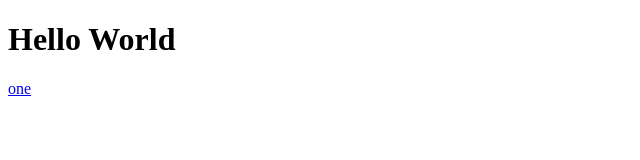
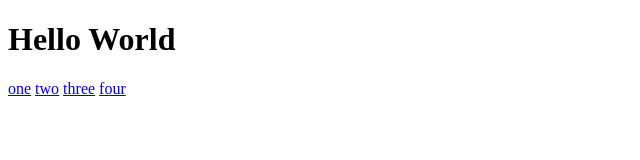
Before and after one commit to ashcash96/malevich, a plain HTML site: page index.html in a window 1280 px wide. Shown: the whole page, without its empty margins (0-640 px from the left). Drawn offline with Linux system fonts and the light colour scheme.

Commit message:
hello
hello

```diff
--- a/index.html
+++ b/index.html
@@ -8,6 +8,9 @@
     <h1>Hello World</h1>
       <p>
    <a href="one/index.html">one</a>
+          <a href="two/index.html">two</a>
+          <a href="three/index.html">three</a>
+          <a href="four/index.html">four</a>
 </p>
     </body>
 </html>
```
